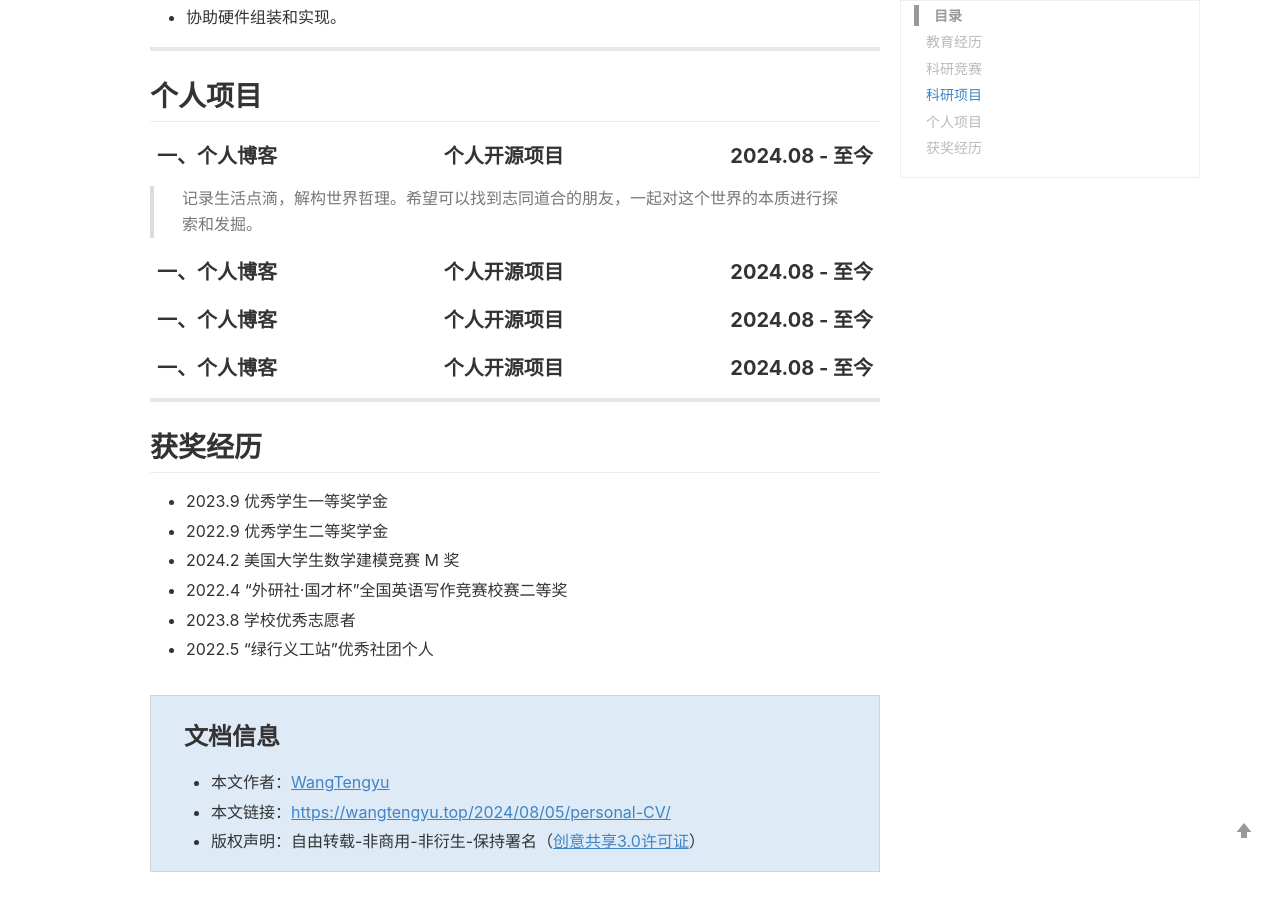
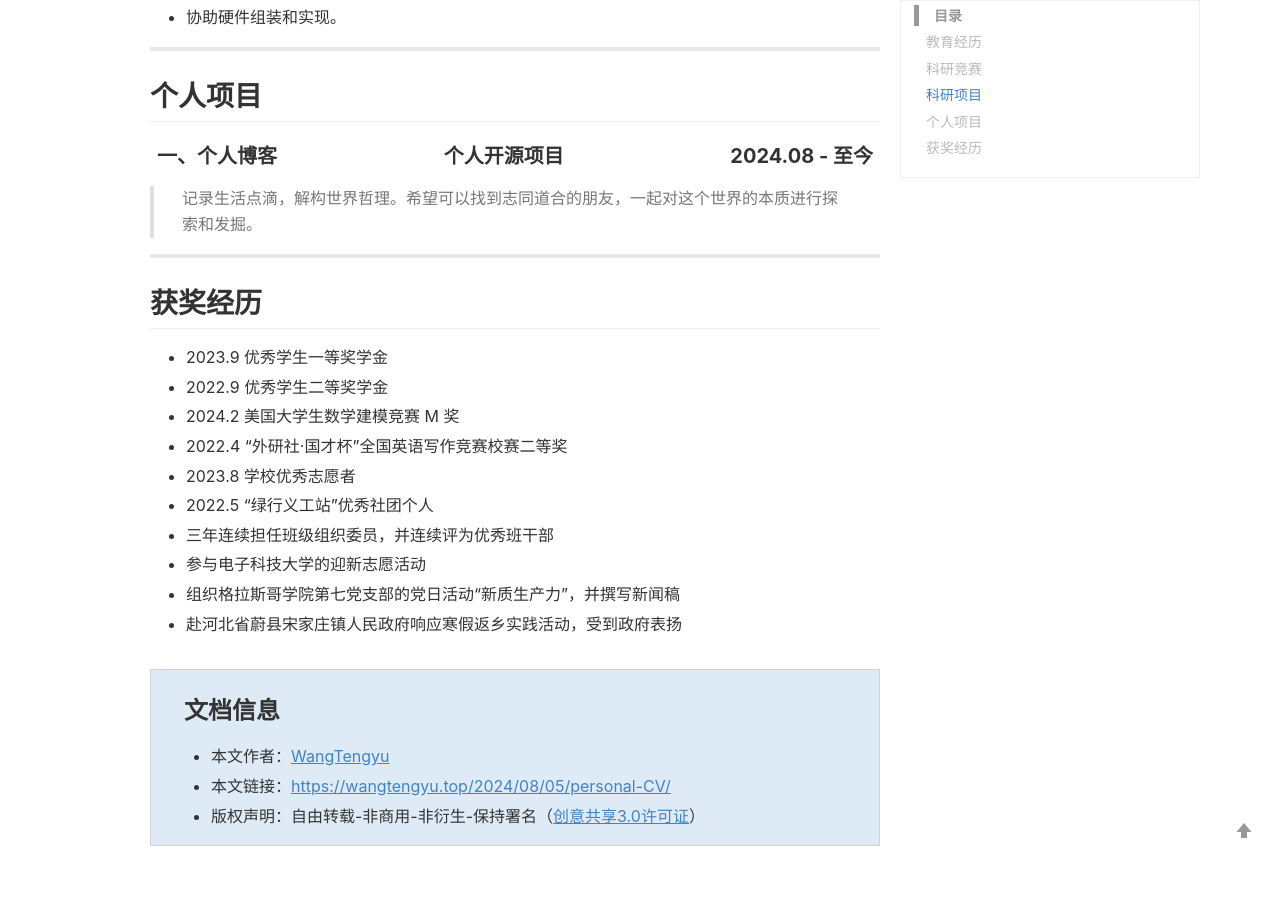
Before and after one commit to AndyWang111/AndyWang111.github.io, a Jekyll site: the page built from _posts/2024-08-05-personal-CV.md, in a window 1280 px wide and 900 px high, scrolled down 2033 px. Built offline with Jekyll 4.4.1, drawn with Linux system fonts in a browser that asks for light colours; comment, search, counter and statistics services are not loaded; a style sheet for code colours, icons or effects is not loaded; some of the changed text lies outside the part shown.

Commit message:
Update 2024-08-05-personal-CV.md

```diff
--- a/_posts/2024-08-05-personal-CV.md
+++ b/_posts/2024-08-05-personal-CV.md
@@ -121,17 +121,6 @@ mindmap2: false
 
 > 记录生活点滴，解构世界哲理。希望可以找到志同道合的朋友，一起对这个世界的本质进行探索和发掘。
 
-<h4 style="display: flex;justify-content: space-between;">
-<span>一、个人博客</span><span>个人开源项目</span><span>2024.08 - 至今</span>
-</h4>
-
-<h4 style="display: flex;justify-content: space-between;">
-<span>一、个人博客</span><span>个人开源项目</span><span>2024.08 - 至今</span>
-</h4>
-
-<h4 style="display: flex;justify-content: space-between;">
-<span>一、个人博客</span><span>个人开源项目</span><span>2024.08 - 至今</span>
-</h4>
 
 <hr/>
 
@@ -143,6 +132,10 @@ mindmap2: false
 - 2022.4 “外研社·国才杯”全国英语写作竞赛校赛二等奖
 - 2023.8 学校优秀志愿者
 - 2022.5 “绿行义工站”优秀社团个人
+- 三年连续担任班级组织委员，并连续评为优秀班干部
+- 参与电子科技大学的迎新志愿活动
+- 组织格拉斯哥学院第七党支部的党日活动“新质生产力”，并撰写新闻稿
+- 赴河北省蔚县宋家庄镇人民政府响应寒假返乡实践活动，受到政府表扬
 
 <style>
     #write {
```
